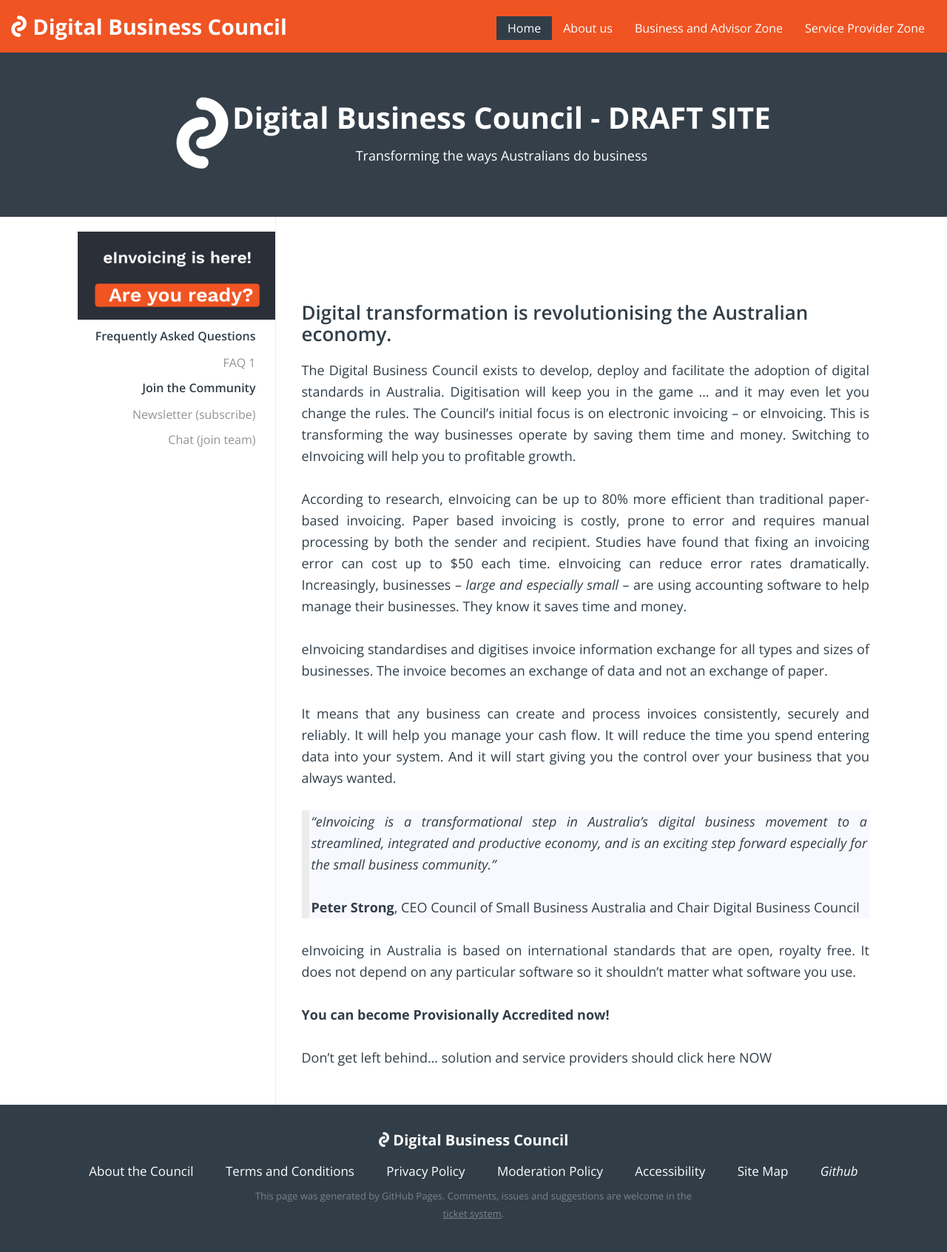
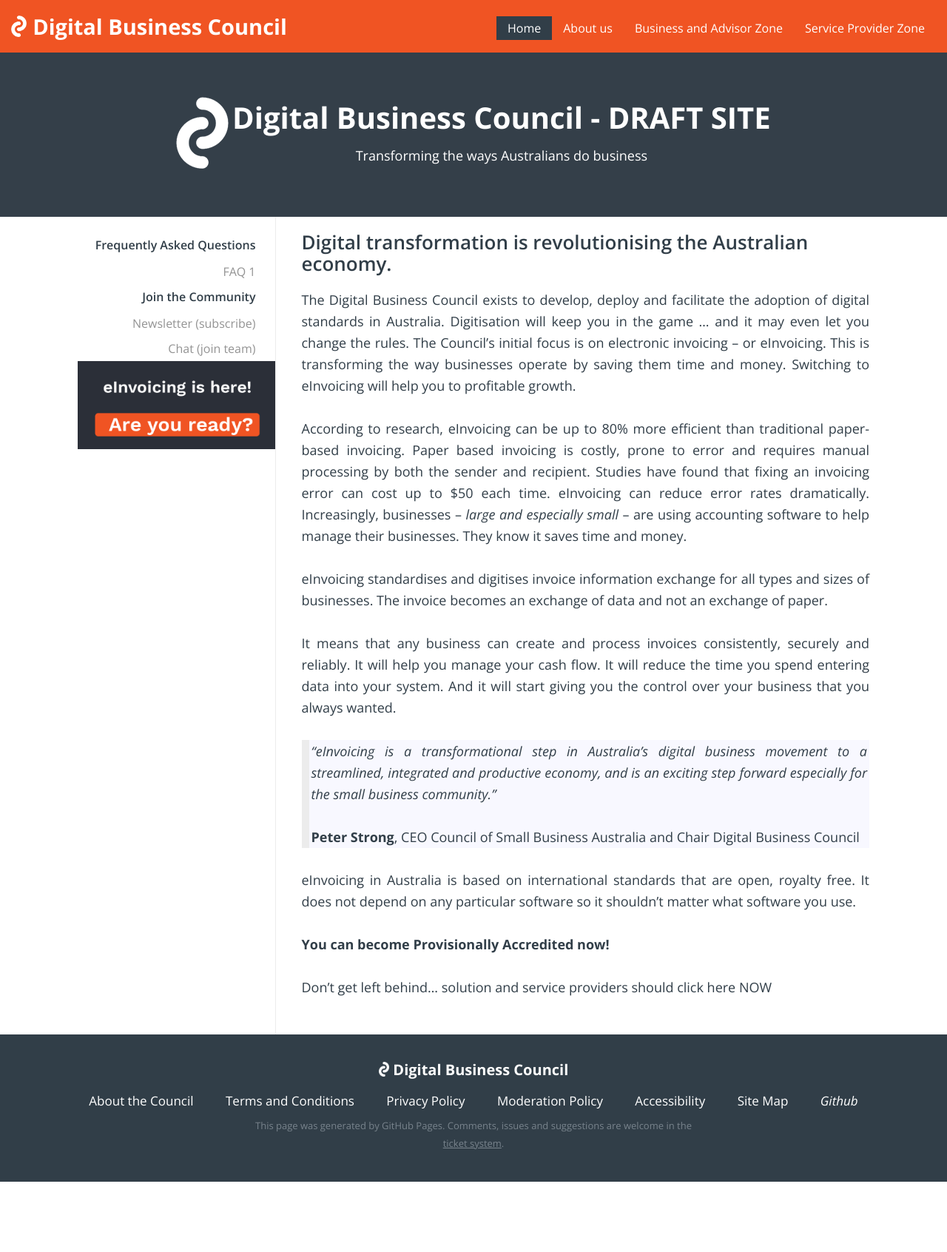
Before and after one commit to Digital-Business-Council/Digital-Business-Council.github.io, a Jekyll site: the page built from index.md, in a window 1280 px wide. Shown: the whole page at 74% size. Built offline with Jekyll 4.4.1, drawn with Linux system fonts in a browser that asks for light colours; our own code applies the rules of GitHub Pages for plain Markdown files; after the commit the page ends 1597 px from its top, so only the background shows below that.

Commit message:
Update sidebar-menu.html

```diff
--- a/_includes/sidebar-menu.html
+++ b/_includes/sidebar-menu.html
@@ -1,5 +1,4 @@
 <ul class="sidebar-menu">
-    <img src="{{site.url}}/images/eInvoicing-is-here.png">
     {% assign current = page.url | downcase | split: '/' %}
     <li class="menu-title">Frequently Asked Questions</li>
     <li><a href="/business-case/">FAQ 1</a></li>
@@ -7,4 +6,5 @@
     <li class="menu-title">Join the Community</li>
     <li><a href="http://eepurl.com/ctZ6hf" target="_blank">Newsletter (subscribe)</a></li>
     <li><a href="http://chat.ausdigital.org" target="_blank">Chat (join team)</a></li>
+    <img src="{{site.url}}/images/eInvoicing-is-here.png">
 </ul>
```
